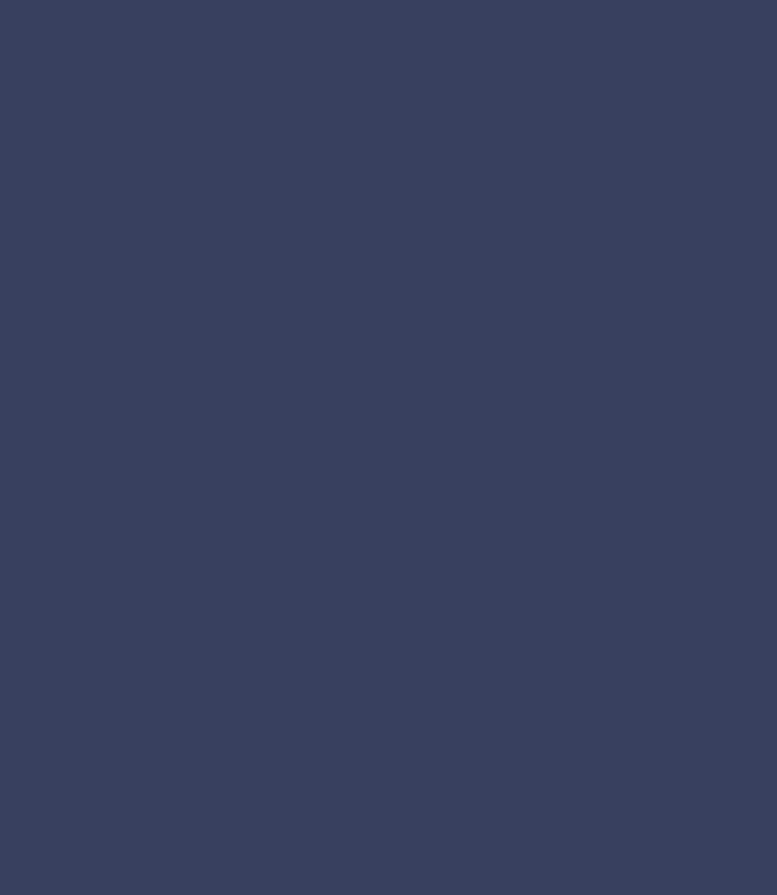
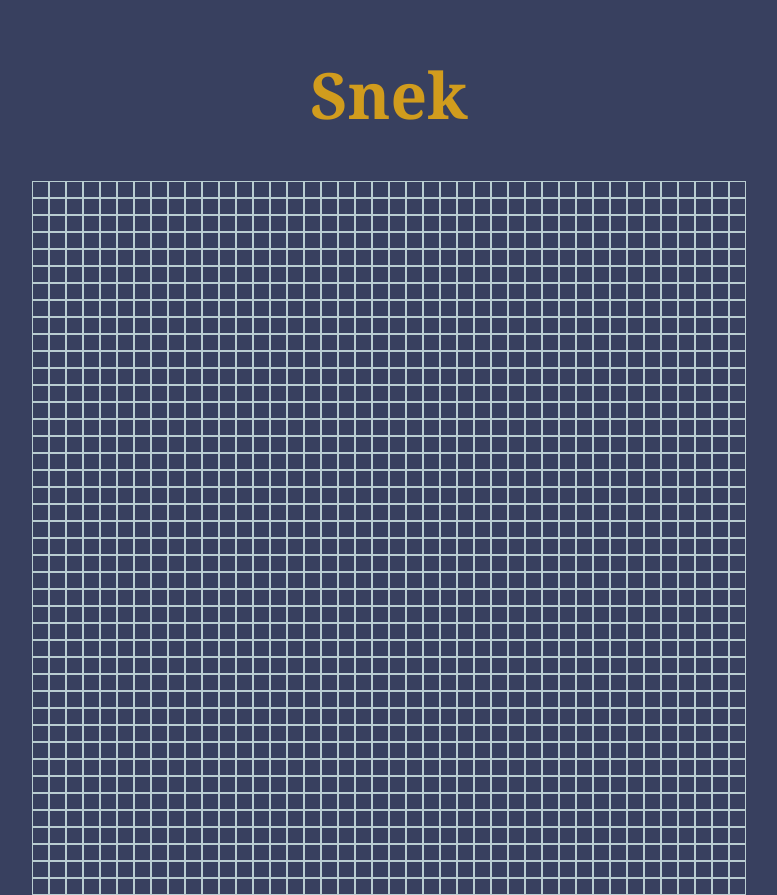
Before and after one commit to hjhopp/snek, a website: page snek.html in a window 1280 px wide. Shown: the whole page, without its empty margins (251-1028 px from the left). Before the commit the page ends 800 px from the top, so only its background shows below. Drawn offline with Linux system fonts and the light colour scheme.

Commit message:
create board

```diff
--- a/snek.css
+++ b/snek.css
@@ -4,8 +4,38 @@
     --logo: #D19C1D;
     --grid: #DAF0EE;
     --fud: #CC76A1;
+
+    --cell-width: 17px;
+
+    font-size: 16px;
+}
+
+* {
+    box-sizing: border-box;
 }
 
 body {
     background-color: var(--main-bg-color);
+    display: flex;
+    flex-direction: column;
+    align-items: center;
 }
+
+.logo {
+    font-family: "Georgia";
+    font-size: 4rem;
+    color: var(--logo);
+}
+
+.board {
+    display: flex;
+    position: relative;
+}
+
+.cell {
+    width: var(--cell-width);
+    height: var(--cell-width);
+    border: 1px solid var(--grid);
+    position: absolute;
+    opacity: 0.8;
+}
--- a/snek.js
+++ b/snek.js
@@ -1 +1,46 @@
-console.log("Hello world");
+const $ = document;
+const body = $.getElementsByTagName("body")[0];
+
+function createLogo (parent = body) {
+    const logo = $.createElement("h1");
+
+    logo.innerText = "Snek";
+    logo.classList.add("logo");
+
+    parent.append(logo);
+}
+
+function createBoard (parent = body, gridSize = 1764) {
+    const board = $.createElement("div");
+    const rows = Math.sqrt(gridSize);
+    let row = 0;
+
+    board.classList.add("board");
+    board.style.left = `calc(var(--cell-width) * ${-(rows / 2)})`;
+
+    for (let i = 0; i < gridSize; i++) {
+        if (i % rows === 0 && i !== 0) {
+            row++;
+        }
+
+        const cell = $.createElement("div");
+
+        const x = i - row * rows;
+        const y = row;
+
+        cell.classList.add("cell");
+        cell.style.left = `calc(${x} * var(--cell-width))`;
+        cell.style.top = `calc(${y} * var(--cell-width))`;
+
+        cell.setAttribute("data-active", false);
+        cell.setAttribute("data-x", x);
+        cell.setAttribute("data-y", y);
+
+        board.append(cell);
+    }
+
+    parent.append(board);
+}
+
+createLogo();
+createBoard();
```
